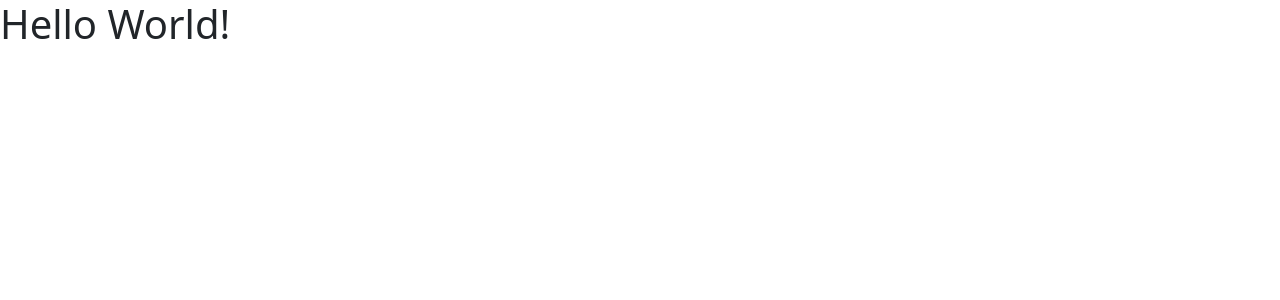
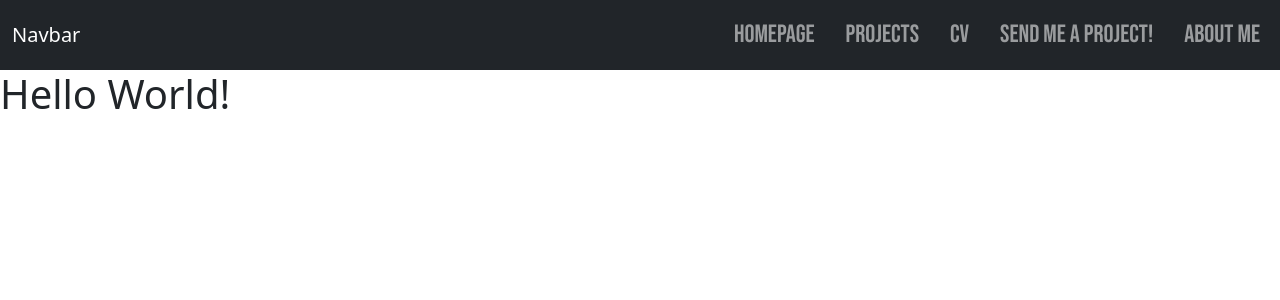
Before and after one commit to ConorG180/portfolio-website, a React (Create React App) app: page / in a window 1280 px wide. Shown: the top 300 px of the page. Built offline with nearby package versions, Linux system fonts and the light colour scheme.

Commit message:
Create basic navbar component with props

```diff
--- a/public/index.html
+++ b/public/index.html
@@ -24,6 +24,13 @@
       work correctly both with client-side routing and a non-root public URL.
       Learn how to configure a non-root public URL by running `npm run build`.
     -->
+    <!-- Google fonts -->
+    <link rel="preconnect" href="https://fonts.googleapis.com" />
+    <link rel="preconnect" href="https://fonts.gstatic.com" crossorigin />
+    <link
+      href="https://fonts.googleapis.com/css2?family=Bebas+Neue&display=swap"
+      rel="stylesheet"
+    />
     <title>React App</title>
   </head>
   <body>
--- a/src/App.css
+++ b/src/App.css
@@ -1,38 +1,7 @@
-.App {
-  text-align: center;
+.links-container {
+  font-family: "Bebas Neue", cursive;
+  font-size: 25px;
 }
-
-.App-logo {
-  height: 40vmin;
-  pointer-events: none;
+.nav-item {
+  padding-left: 15px;
 }
-
-@media (prefers-reduced-motion: no-preference) {
-  .App-logo {
-    animation: App-logo-spin infinite 20s linear;
-  }
-}
-
-.App-header {
-  background-color: #282c34;
-  min-height: 100vh;
-  display: flex;
-  flex-direction: column;
-  align-items: center;
-  justify-content: center;
-  font-size: calc(10px + 2vmin);
-  color: white;
-}
-
-.App-link {
-  color: #61dafb;
-}
-
-@keyframes App-logo-spin {
-  from {
-    transform: rotate(0deg);
-  }
-  to {
-    transform: rotate(360deg);
-  }
-}
--- a/src/App.tsx
+++ b/src/App.tsx
@@ -1,10 +1,39 @@
-import HelloWorld from "./HelloWorld";
+import HelloWorld from "./components/HelloWorld";
+import Navbar from "./components/Navbar";
+import "./App.css";
+
 
 function App() {
+  let links = [
+    {
+        name: "Homepage",
+        href: "#",
+        color: "green"
+    },
+    {
+        name: "Projects",
+        href: "#",
+        color: "red"
+    },
+    {
+        name: "CV",
+        href: "#",
+        color: "orange"
+    },
+    {
+        name: "Send me a project!",
+        href: "#",
+        color: "blue"
+    },
+    {
+        name: "About me",
+        href: "#",
+        color: "purple"
+    },
+]
   return (
     <div>
-      {" "}
-      <HelloWorld />{" "}
+      <Navbar links={links}/> <HelloWorld />{" "}
     </div>
   );
 }
--- /dev/null
+++ b/src/components/Navbar.tsx
@@ -0,0 +1,54 @@
+type Link = {
+  name: string;
+  href: string;
+  color: string;
+};
+
+interface Props {
+  links: Link[];
+}
+
+function Navbar({ links }: Props) {
+  return (
+    <nav className="navbar navbar-expand-lg navbar-light bg-light navbar-dark bg-dark">
+      <div className="container-fluid">
+        <a className="navbar-brand" href="#">
+          Navbar
+        </a>
+        {/* <button
+          className="navbar-toggler"
+          type="button"
+          data-bs-toggle="collapse"
+          data-bs-target="#navbarSupportedContent"
+          aria-controls="navbarSupportedContent"
+          aria-expanded="false"
+          aria-label="Toggle navigation"
+        >
+          <span className="navbar-toggler-icon"></span>
+        </button> */}
+        <div
+          className="collapse d-flex links-container navbar-collapse"
+          id="navbarSupportedContent"
+        >
+          <ul className="navbar-nav mr-auto ms-auto mb-2 mb-lg-0">
+            {links.map((link, index) => {
+              return (
+                <li key={index} className="nav-item">
+                  <a
+                    className="nav-link"
+                    aria-current="page"
+                    href={link.href}
+                  >
+                    {link.name}
+                  </a>
+                </li>
+              );
+            })}
+          </ul>
+        </div>
+      </div>
+    </nav>
+  );
+}
+
+export default Navbar;
--- a/src/index.css
+++ /dev/null
@@ -1,13 +0,0 @@
-body {
-  margin: 0;
-  font-family: -apple-system, BlinkMacSystemFont, 'Segoe UI', 'Roboto', 'Oxygen',
-    'Ubuntu', 'Cantarell', 'Fira Sans', 'Droid Sans', 'Helvetica Neue',
-    sans-serif;
-  -webkit-font-smoothing: antialiased;
-  -moz-osx-font-smoothing: grayscale;
-}
-
-code {
-  font-family: source-code-pro, Menlo, Monaco, Consolas, 'Courier New',
-    monospace;
-}
```
Also changed, not shown: src/components/HelloWorld.tsx (renamed from src/HelloWorld.tsx).
